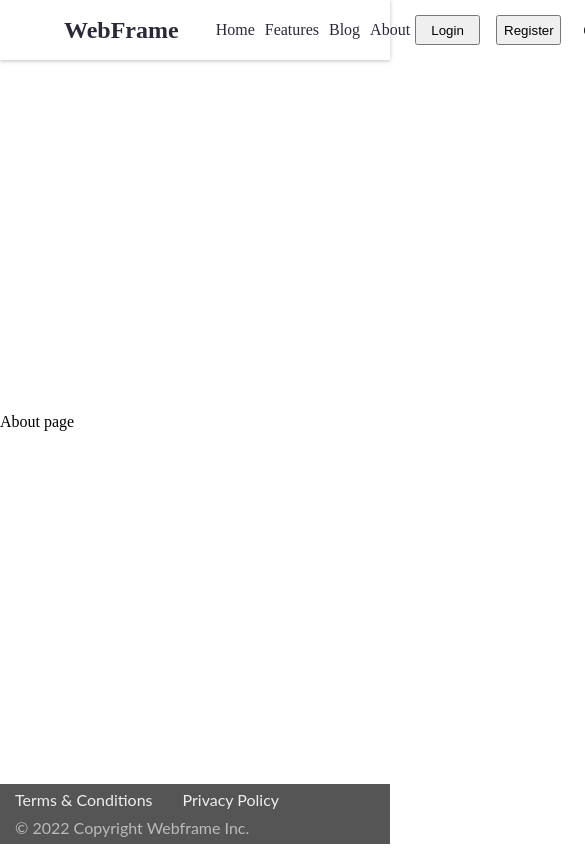
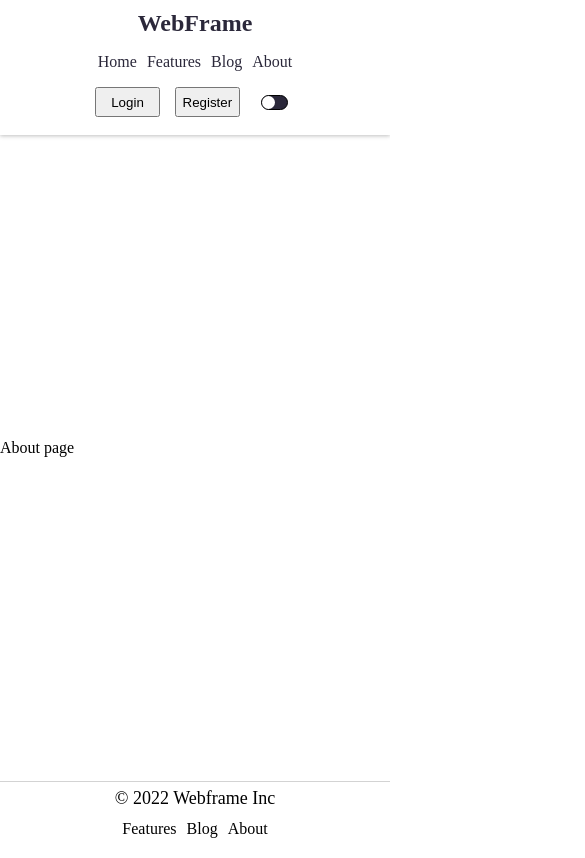
Before and after one commit to martencarlos/frontEnd, a React (Create React App) app: page /about in a window 390 px wide. Shown: the top 858 px of the page, 585 px wide, since content can reach past the window. Built offline with nearby package versions, Linux system fonts and the light colour scheme.

Commit message:
Navbar and footer now mobile friendly

```diff
--- a/src/Components/Footer.js
+++ b/src/Components/Footer.js
@@ -3,18 +3,26 @@ import "../css/footer.css";
 
 export default function Footer(props){
     console.log("Rendering Footer")
+
+    const year= new Date().getFullYear()
+
     return (
         <footer className={props.darkMode ? "dark" : ""}>
+            <div className="footer-brand">
+                © {year} Webframe Inc
+            </div>
 
-            <section className="ft-legal">
-                <ul className="ft-legal-list">
-                <li><a href="/">Terms &amp; Conditions</a></li>
-                <li><a href="/">Privacy Policy</a></li>
-                <li>&copy; 2022 Copyright Webframe Inc.</li>
-                </ul>
-            </section>
+            <ul className="footer-links">
+                <li className="nav-item">
+                    <a href="#" className="">Features</a>
+                </li>
+                <li className="nav-item">
+                    <a href="#" className="">Blog</a>
+                </li>
+                <li className="nav-item">
+                    <a href="#" className="">About</a>
+                </li>
+            </ul>
         </footer>
-
-
     )
 }
--- a/src/Components/Navbar.js
+++ b/src/Components/Navbar.js
@@ -59,6 +59,11 @@ export default function Navbar(props){
             {!props.login && <div className="sign-buttons">
                 <button className="nav-button" type="button" onClick={() => navigate('/login')}>Login</button>
                 <button className="nav-button" type="button" onClick={() => navigate('/register')}>Register</button>
+                <div className="toggler" >
+                    <div className="toggler--slider" onClick={props.toggleDarkMode} >
+                        <div className="toggler--slider--circle"></div>
+                    </div>
+                </div>
             </div>}
             {getCookie("me") && <div className="sign-buttons">
                 <div className="tooltip">
@@ -66,18 +71,13 @@ export default function Navbar(props){
                     <span className="tooltip-text">{JSON.parse(getCookie("me")).name}</span>
                 </div>
                 <button className="nav-button" type="button" onClick={() => navigate('/logout')}>Logout</button>
+                <div className="toggler" >
+                    <div className="toggler--slider" onClick={props.toggleDarkMode} >
+                        <div className="toggler--slider--circle"></div>
+                    </div>
+                </div>
             </div>}
-            <div
-                className="toggler"
-            >
-                <div
-                    className="toggler--slider"
-                    onClick={props.toggleDarkMode}
-                >
-                    <div className="toggler--slider--circle"></div>
-                </div>
 
-            </div>
         </nav>
     )
 }
--- a/src/css/footer.css
+++ b/src/css/footer.css
@@ -1,46 +1,44 @@
-/* Generic styling */
+@media (max-width: 640px) {
+  footer{
+    flex-direction: column ;
+    align-items: center;
+  }
+  div.footer-brand{
+
+  }
+}
+
+.footer-brand{
+  display: flex;
+  font-weight:400;
+  font-size: 18px;
+  color: inherit;
+  text-decoration: none;
+  white-space: nowrap;
+}
+
+ul.footer-links {
+  list-style: none;
+  display: flex;
+  padding: 0;
+  margin-block-start: 0px;
+  margin-block-end: 0;
+
+}
 footer {
-    box-sizing: border-box;
-    font-family: "Lato", sans-serif;
   display: flex;
   align-items: center;
-    align-content: flex-end;
   justify-content: space-between;
-    position: relative;
-    height: 60px;
-  }
-  ul {
-    list-style: none;
-    padding-left: 0;
-  }
-  footer {
-    background-color: #555;
-    color: #bbb;
-    line-height: 1.5;
+  height: 50px;
+  margin-top: 20px;
+  padding: 6px;
+  border-top: solid lightgrey 1px;
+  bottom:0;
 }
 footer a {
   text-decoration: none;
-    color: #eee;
+  color: inherit;
 }
 a:hover {
   text-decoration: underline;
 }
-
-  /* Footer legal */
-  .ft-legal {
-
-    width: 100%;
-  }
-  .ft-legal-list {
-    width: 100%;
-    display: flex;
-    flex-wrap: wrap;
-  }
-  .ft-legal-list li {
-    margin: 0.125rem 0.625rem;
-    white-space: nowrap;
-  }
-  /* one before the last child */
-  .ft-legal-list li:nth-last-child(2) {
-      flex: 1;
-  }
--- a/src/css/navbar.css
+++ b/src/css/navbar.css
@@ -1,10 +1,31 @@
+@media (max-width: 640px) {
+    nav{
+        flex-direction: column;
+    }
+    ul.nav-links{
+        margin-right:inherit;
+        text-align: center;
+        padding-left: initial;
+    }
+    div.sign-buttons{
+        margin-bottom: 18px;
+        width: 200px;
+    }
+    a.nav-brand{
+        margin-top:10px
+    }
+    li{
+        padding-left: 10px;
+        padding-right: 10px;
+    }
+}
+
 nav{
     display: flex;
     justify-content: space-between;
     align-items: center;
     box-shadow: 0px 1px 4px rgba(0, 0, 0, 0.25);
     color: #2B283A;
-    min-height: 60px;
     padding-left: 4em;
     padding-right: 4em;
 }
@@ -12,17 +33,10 @@ nav{
 .nav-brand{
     font-weight:bold;
     font-size: 24px;
-
     color: inherit;
     text-decoration: none;
 }
 
-nav > ul{
-    display: flex;
-    flex-direction: row;
-    list-style-type: none;
-    margin-right: auto;
-}
 
 .nav-link{
     text-decoration: none;
@@ -31,16 +45,21 @@ nav > ul{
 
 .nav-links{
     padding-left: 2em;
+    display: flex;
+    flex-direction: row;
+    list-style-type: none;
+    margin-right: auto;
 }
 
 .sign-buttons{
     display: flex;
+    justify-content: space-between;
+    width: 180px;
     flex-direction: row;
     align-content: center;
 }
 
 .nav-button{
-    margin-right: 1.2em;
     height: 30px;
     width: 65px;
     cursor: pointer;
```
Lines whose indentation alone changed are shown as unchanged.
